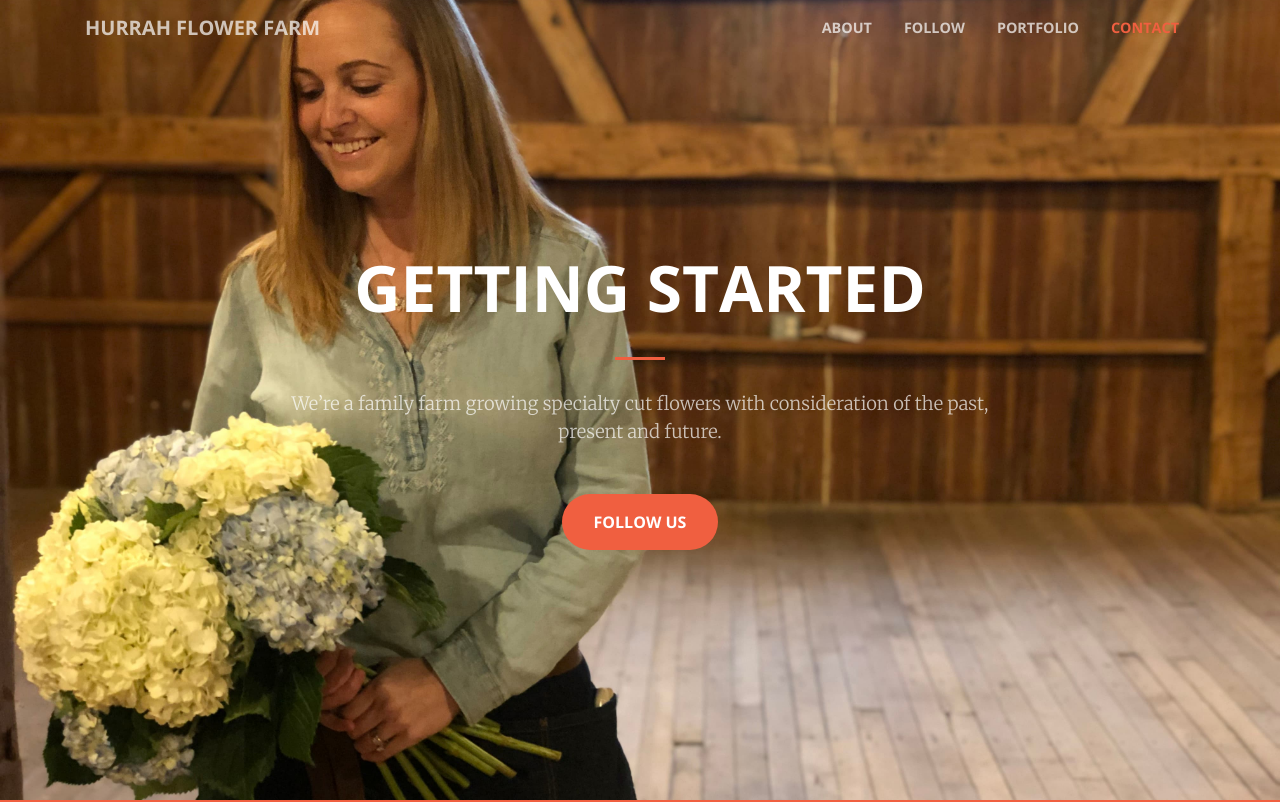
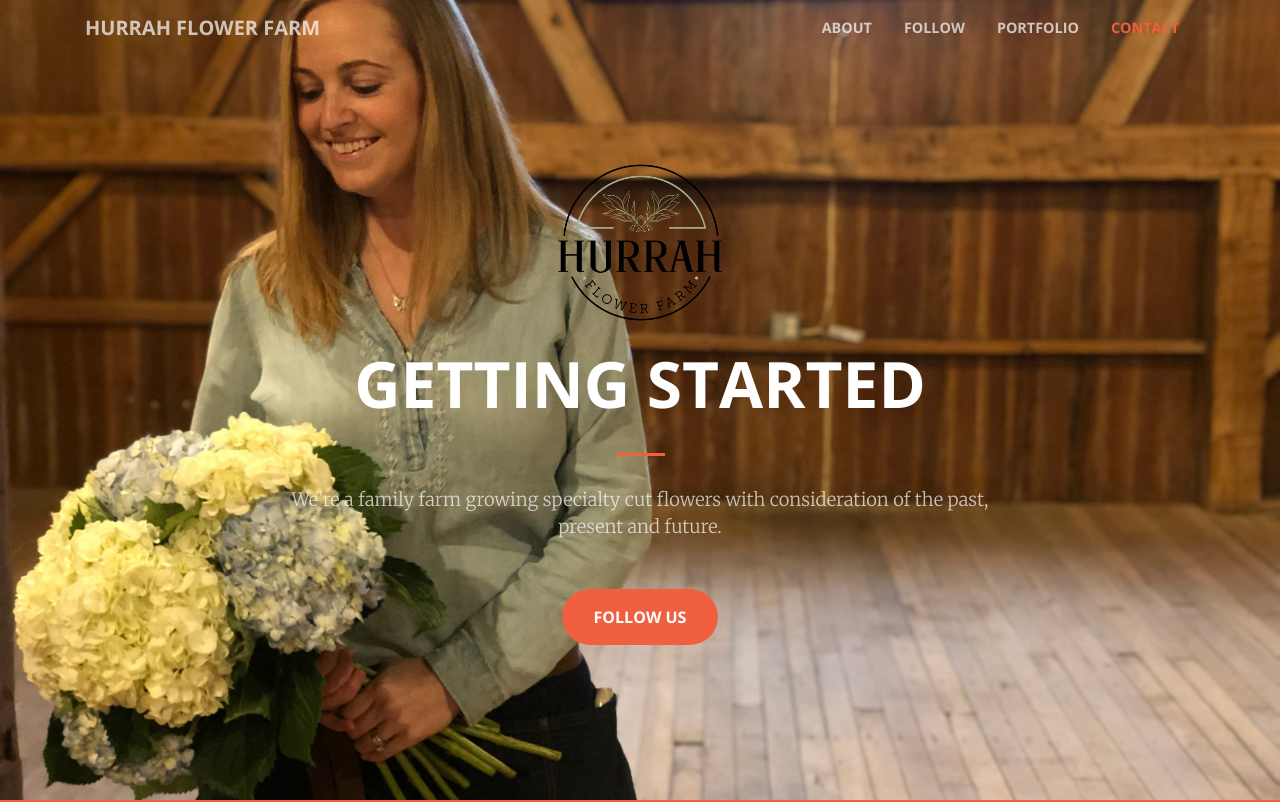
Before and after one commit to HurrahFlowerFarm/www.hurrahflowerfarm.com, a plain HTML site: page index.html in a window 1280 px wide. Shown: the top 802 px of the page. Drawn offline with nearby package versions, Linux system fonts and the light colour scheme.

Commit message:
Add the logo.

```diff
--- a/index.html
+++ b/index.html
@@ -63,6 +63,7 @@
         <div class="container my-auto">
             <div class="row">
                 <div class="col-lg-10 mx-auto">
+                    <img src="/img/logo.png" alt="Hurrah Flower Farm" height="175" class="mx-auto d-block mb-3" />
                     <h1 class="text-uppercase">
                         <strong>Getting Started</strong>
                     </h1>
```
Also changed, not shown: img/logo.png (added).
